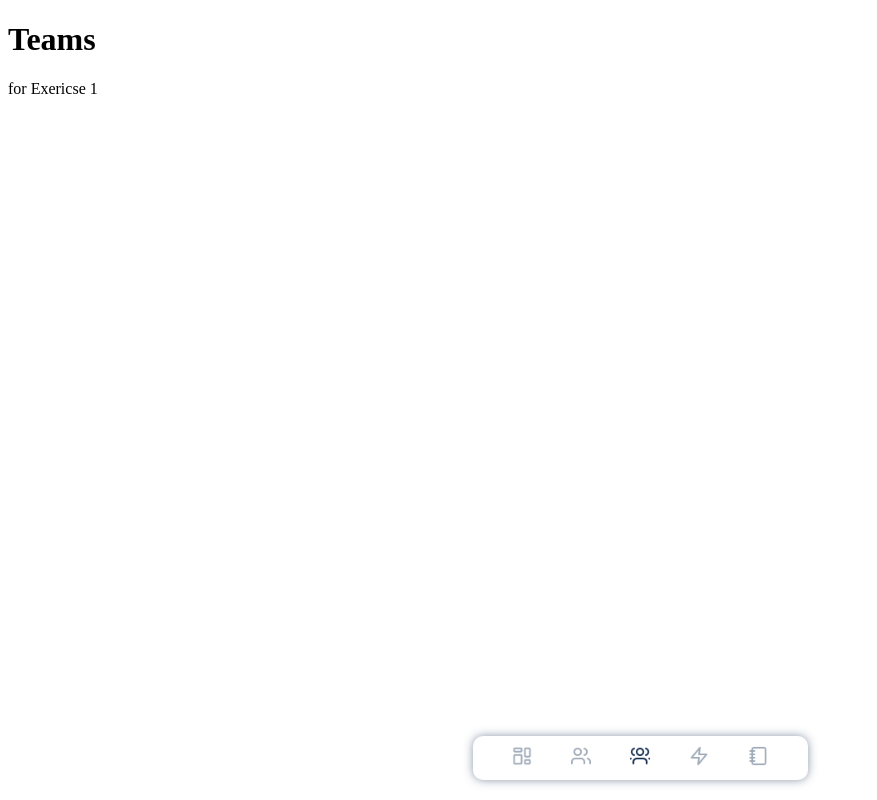
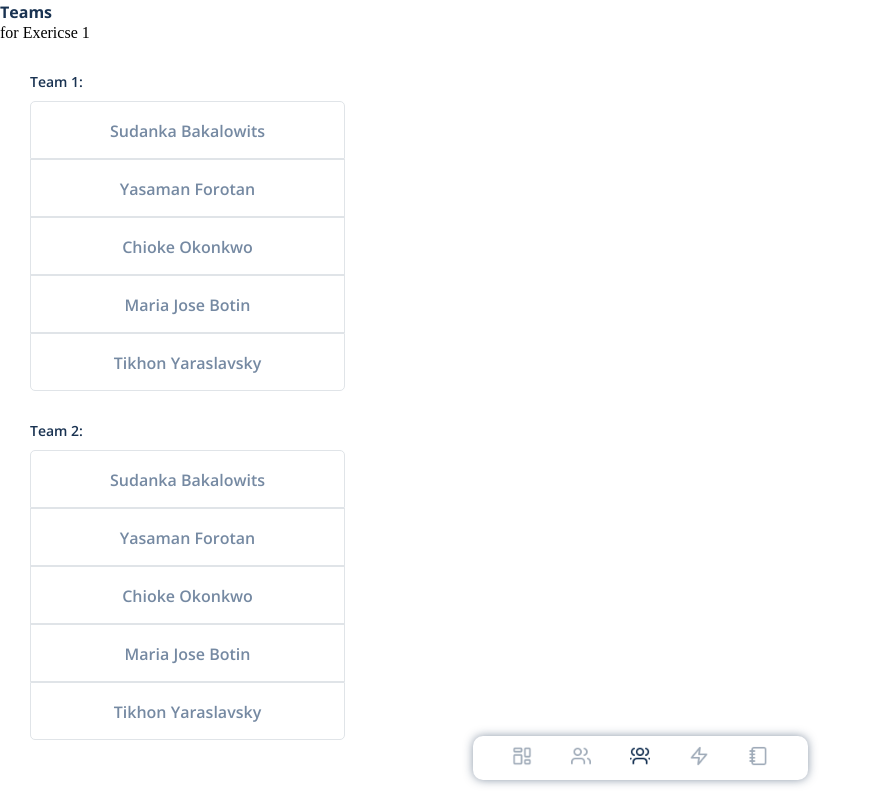
Before and after one commit to magu1216/companion-app, a plain HTML site: page teams.html in a window 1280 px wide. Shown: the whole page, without its empty margins (0-877 px from the left). Drawn offline with nearby package versions, Linux system fonts and the light colour scheme.

Commit message:
teams html changed

```diff
--- a/teams.html
+++ b/teams.html
@@ -8,6 +8,7 @@
       rel="stylesheet"
     />
     <link rel="stylesheet" href="/css/style.css">
+    <link href="./css/gadget.css" type="text/css" rel="stylesheet">
     <title>Student Companion App</title>
   </head>
   <body>
@@ -17,7 +18,28 @@
       <div class="header__exercise"><p>for Exericse 1</p></div>
 
     </header>
-    <main></main>
+    <main>
+
+    <h2>Team 1:</h2>
+      <div class="container__names--team-flex">
+        <div class="container__names container__first-child">Sudanka Bakalowits</div>
+        <div class="container__names">Yasaman Forotan</div>
+        <div class="container__names">Chioke Okonkwo</div>
+        <div class="container__names">Maria Jose Botin</div>
+        <div class="container__names container__last-child">Tikhon Yaraslavsky</div>
+      </div>
+
+    <h2>Team 2:</h2>
+      <div class="container__names--team-flex">
+        <div class="container__names container__first-child">Sudanka Bakalowits</div>
+        <div class="container__names">Yasaman Forotan</div>
+        <div class="container__names">Chioke Okonkwo</div>
+        <div class="container__names">Maria Jose Botin</div>
+        <div class="container__names container__last-child">Tikhon Yaraslavsky</div>
+      </div>
+
+    </main>
+
     <footer>
       <nav class="navbar">
         <div class="navbar__item">
```
